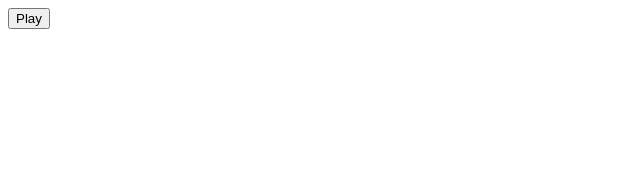
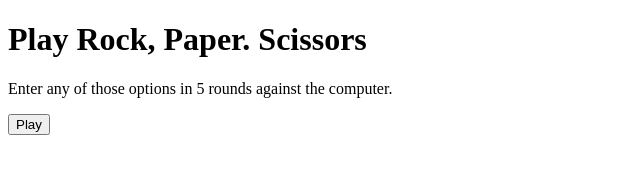
Before and after one commit to juansfunes/prsgame, a plain HTML site: page index.html in a window 1280 px wide. Shown: the whole page, without its empty margins (0-640 px from the left). Drawn offline with Linux system fonts and the light colour scheme.

Commit message:
added instructions in the HTML

```diff
--- a/index.html
+++ b/index.html
@@ -4,6 +4,8 @@
         <title>Rock, Paper, Scissors</title>
     </head>
     <body>
+        <h1>Play Rock, Paper. Scissors</h1>
+        <p>Enter any of those options in 5 rounds against the computer.</p>
         <button onclick='game();'>Play</button>
         <script>
             let scoreA = 0;
```
